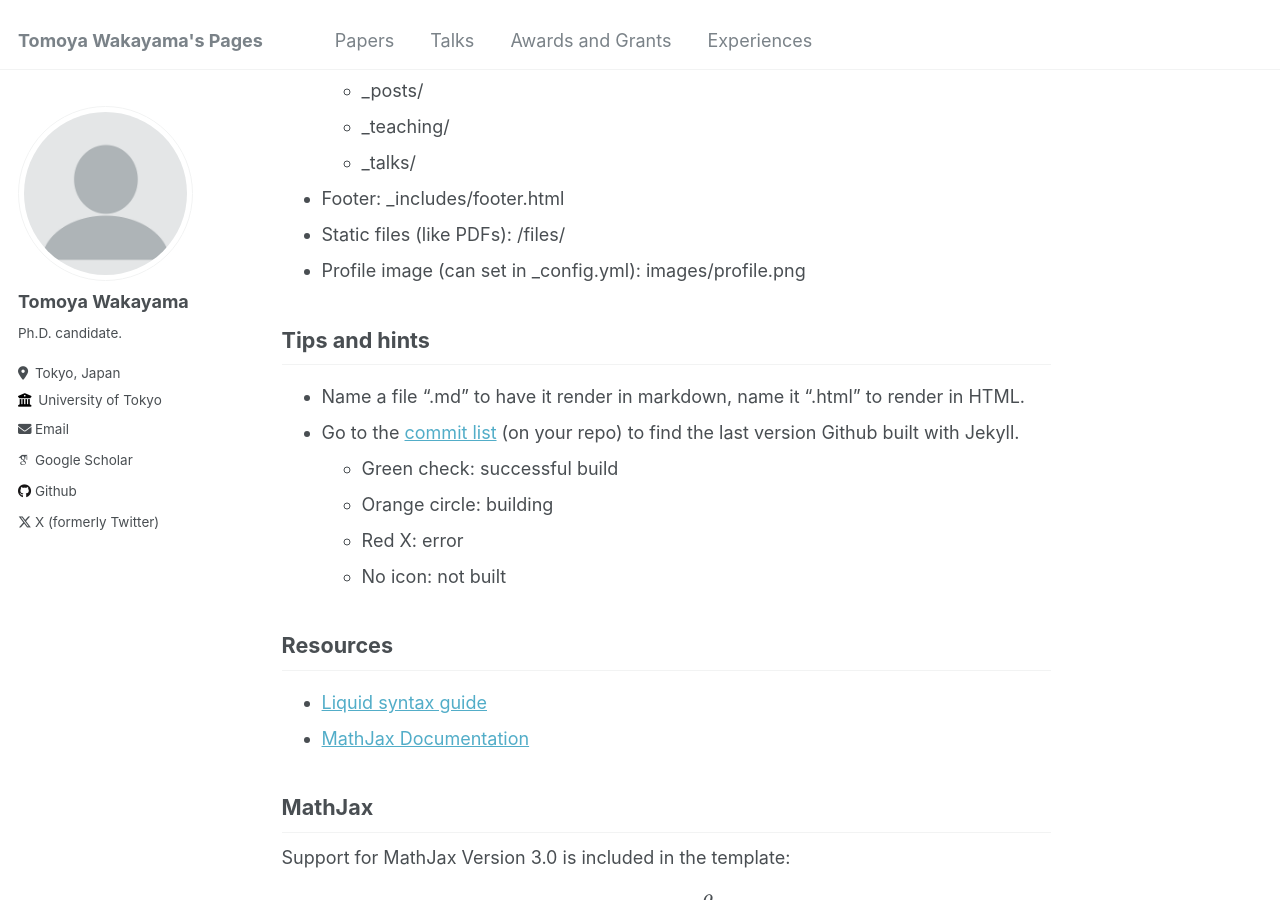
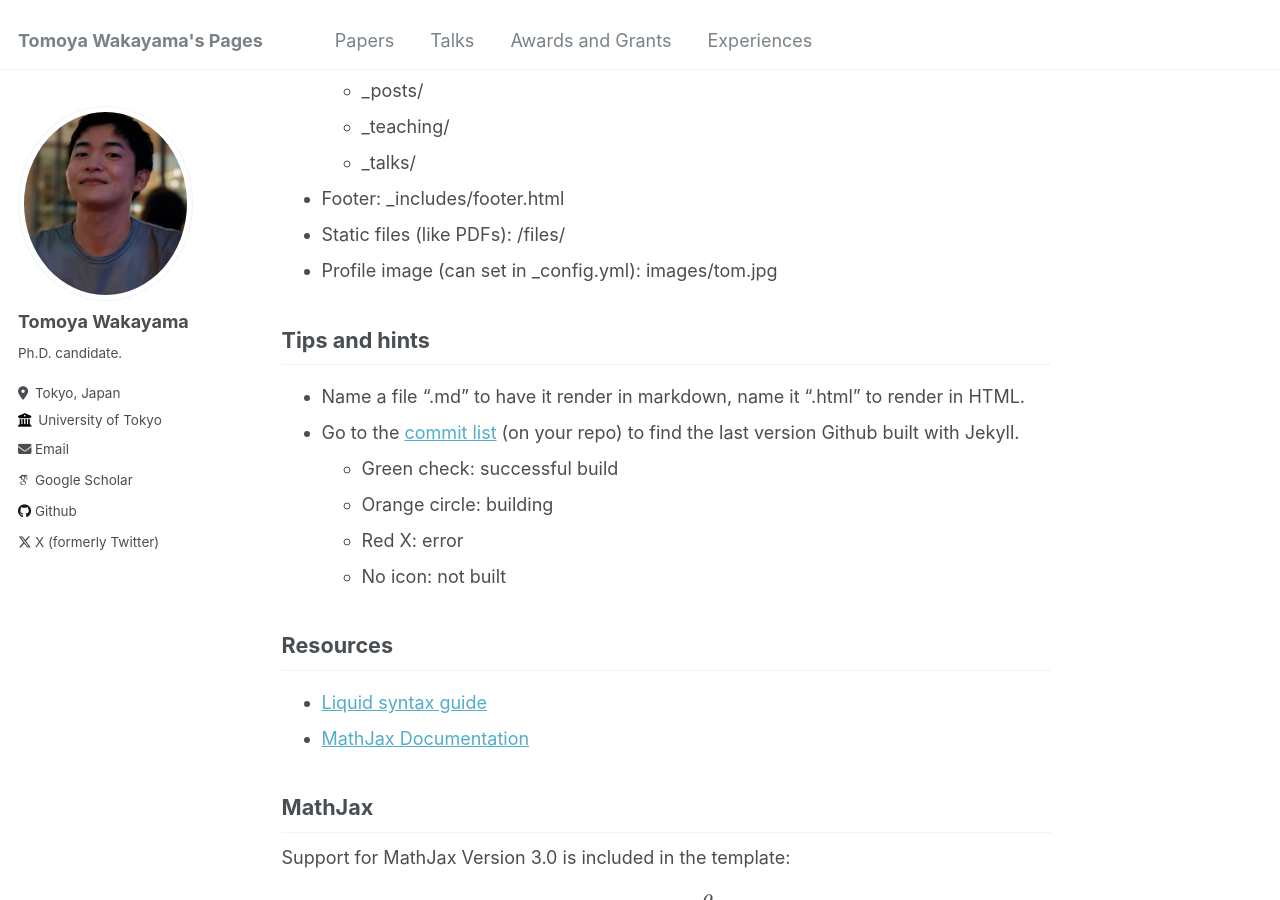
Before and after one commit to TomWaka/TomWaka.github.io, a Jekyll site: the page built from _pages/markdown.md, in a window 1280 px wide and 900 px high, scrolled down 384 px. Built offline with Jekyll 4.4.1, drawn with Linux system fonts in a browser that asks for light colours; some web fonts are replaced.

Commit message:
Add an image

```diff
--- a/_config.yml
+++ b/_config.yml
@@ -19,7 +19,7 @@
 # Site Author
 author:
   name             : "Tomoya Wakayama"
-  avatar           : "profile.png"
+  avatar           : "tom.jpg"
   bio              : "Ph.D. candidate. "
   location         : "Tokyo, Japan"
   employer         : "University of Tokyo"
--- a/_pages/markdown.md
+++ b/_pages/markdown.md
@@ -20,7 +20,7 @@
   * _talks/
 * Footer: _includes/footer.html
 * Static files (like PDFs): /files/
-* Profile image (can set in _config.yml): images/profile.png
+* Profile image (can set in _config.yml): images/tom.jpg
 
 ## Tips and hints
 
```
Also changed, not shown: images/tom.jpg (added).
